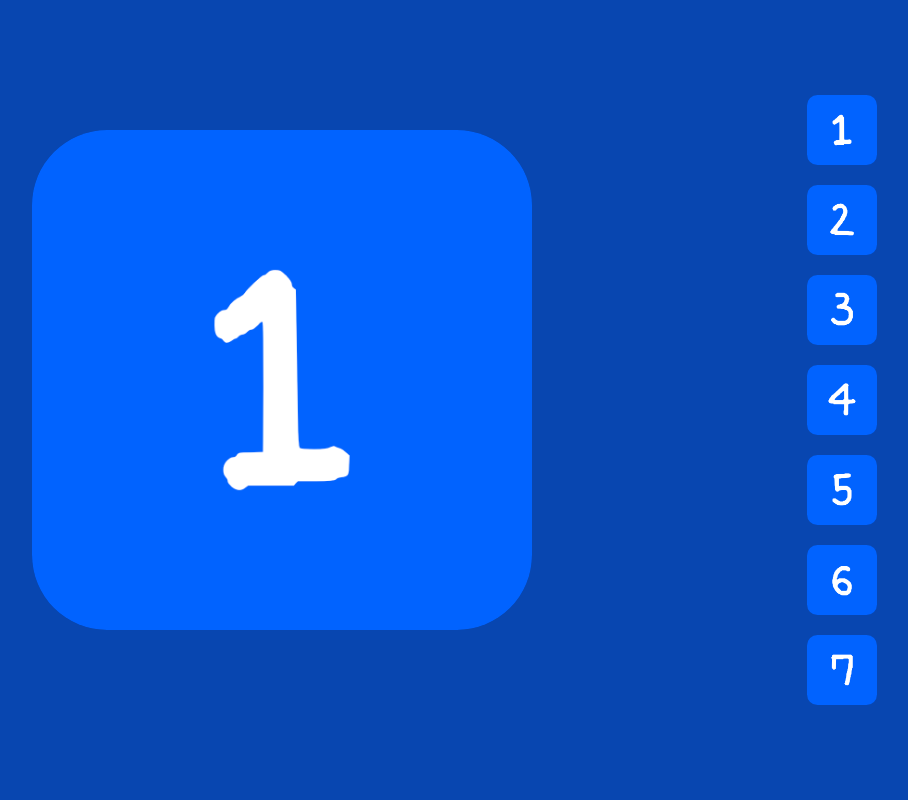
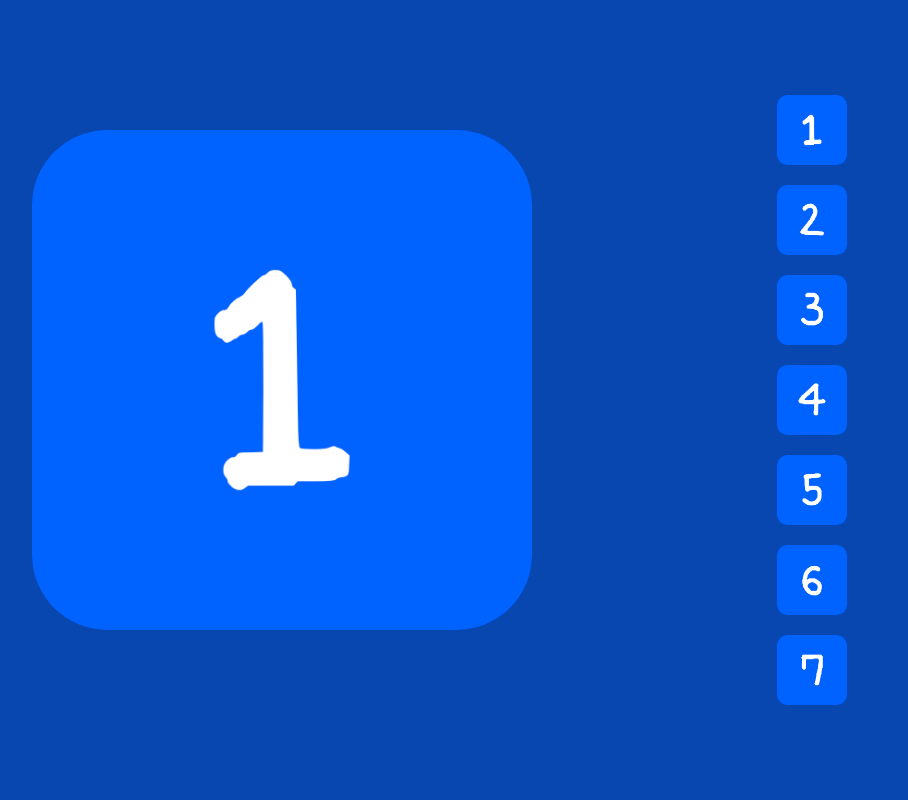
Before and after one commit to AffinityUniverse/Editor2, a plain HTML site: page index.html in a window 1280 px wide. Shown: the top 800 px of the page, without its empty margins (358-1266 px from the left). Drawn offline with Linux system fonts and the light colour scheme.

Commit message:
index.html

```diff
--- a/index.html
+++ b/index.html
@@ -111,7 +111,7 @@
         .navbar {
             position: fixed;
             top: 50%;
-            right: 30px;
+            right: 60px;
             transform: translateY(-50%);
             width: 100px;
             padding: 10px 0;
```
